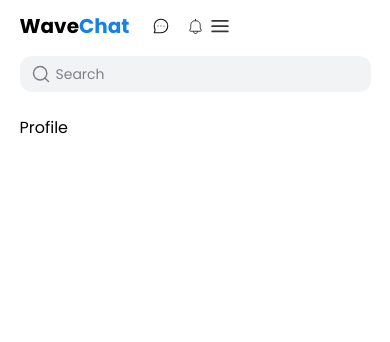
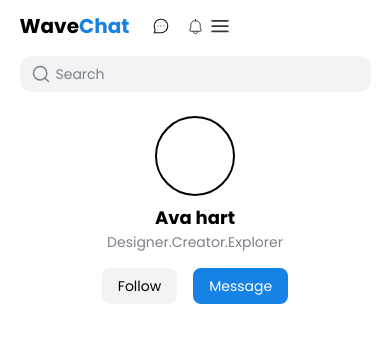
Before and after one commit to ornob90/Social-Media-Website, a Next.js app: page /profile/1 in a window 390 px wide. Shown: the top 342 px of the page. Built offline with nearby package versions, Linux system fonts and the light colour scheme.

Commit message:
Add Profile Header with responsive

```diff
--- a/src/app/profile/[profileId]/page.tsx
+++ b/src/app/profile/[profileId]/page.tsx
@@ -1,7 +1,12 @@
+import ProfileHeader from "@/components/ui/profile/ProfileHeader";
 import React from "react";
 
 const Profile = () => {
-  return <div>Profile</div>;
+  return (
+    <section>
+      <ProfileHeader />
+    </section>
+  );
 };
 
 export default Profile;
--- /dev/null
+++ b/src/components/ui/profile/ProfileHeader.tsx
@@ -0,0 +1,24 @@
+import Button from "@/components/html/Button/Button";
+import ProfilePic from "@/components/shared/profilePic/ProfilePic";
+
+const ProfileHeader = () => {
+  return (
+    <header className="w-full flex flex-col sm:flex-row  gap-4 sm:gap-0 justify-between items-center">
+      <div className="flex flex-col sm:flex-row items-center gap-2">
+        <ProfilePic className="w-[80px] h-[80px]" />
+        <div className="flex flex-col items-center sm:items-start">
+          <h1 className="text-lg font-bold">Ava hart</h1>
+          <p className="text-dark-gray text-sm">Designer.Creator.Explorer</p>
+        </div>
+      </div>
+      <div className="h-max flex gap-4">
+        <button className="rounded-lg text-black bg-light-gray px-4 py-2 text-sm">
+          Follow
+        </button>
+        <Button className="rounded-lg px-4 py-2 text-sm">Message</Button>
+      </div>
+    </header>
+  );
+};
+
+export default ProfileHeader;
```
